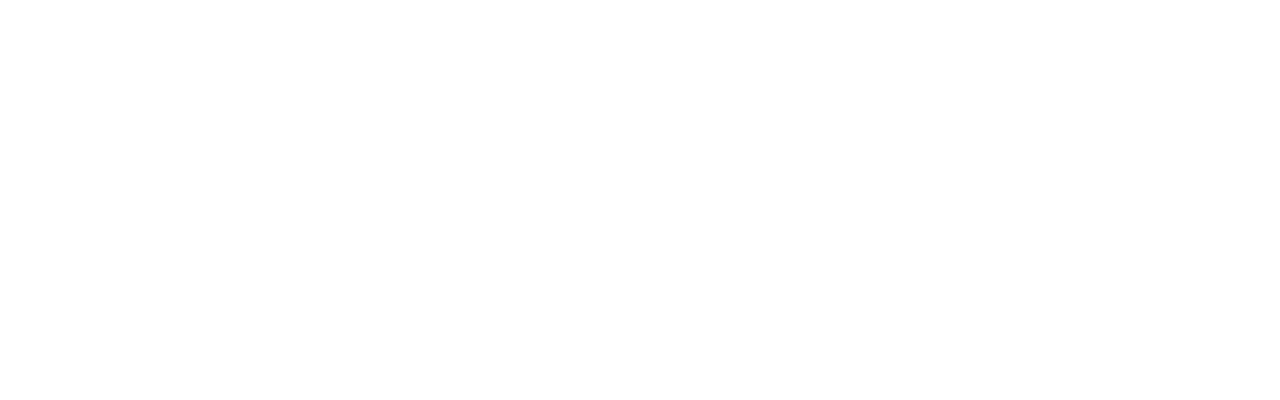
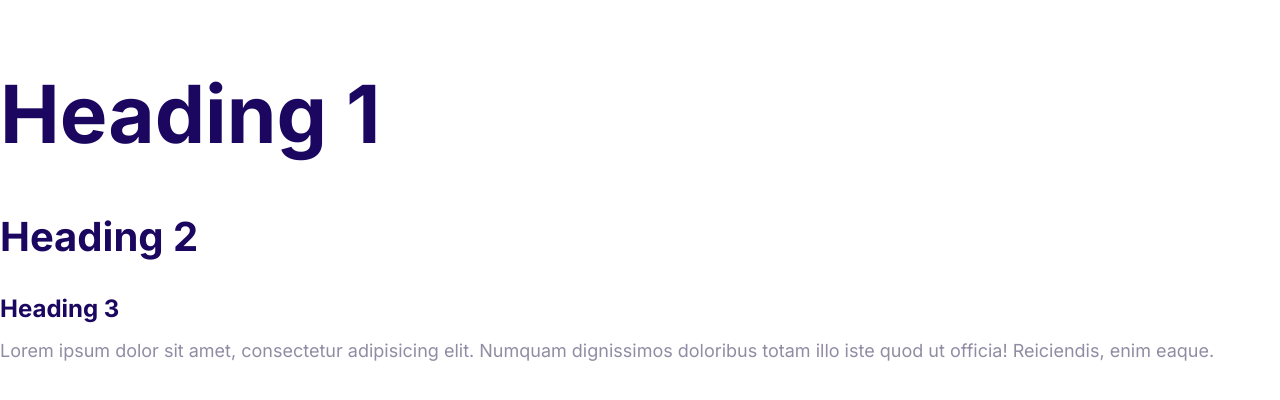
Before and after one commit to onanuviie/mosh-exercise, a plain HTML site: page index.html in a window 1280 px wide. Drawn offline with Linux system fonts and the light colour scheme.

Commit message:
Define the styles for the fonts.

```diff
--- a/css/styles.css
+++ b/css/styles.css
@@ -5,3 +5,55 @@
      --color-headings: #1b0760;
      --color-body:  #918ca4;
 }
+
+html{
+/*62.5% of 16px = 10px*/
+    font-size: 62.5%;
+}
+
+body{
+    font-family: Inter, Arial, Arial, Helvetica, sans-serif;
+    font-size: 2.4rem;
+    line-height: 1.5;
+    color: var(--color-body)
+}
+
+h1, h2, h3{
+    color: var(--color-headings);
+    margin-bottom: 1rem;
+}
+
+h1{
+/*7rem = 70px*/
+   font-size: 7rem;
+}
+
+h2{
+    font-size: 4rem;
+}
+
+h3{
+    font-size: 3rem;
+}
+
+p{
+    margin-top: 0;
+}
+
+@media screen and (min-width: 1024px) {
+    body{
+        font-size: 1.8rem;
+    }
+
+    h1{
+        font-size: 8rem;
+    }
+
+    h2{
+        font-size: 4rem;
+    }
+
+    h3{
+        font-size: 2.4rem;
+    }
+}
--- a/index.html
+++ b/index.html
@@ -5,8 +5,23 @@
     <meta http-equiv="X-UA-Compatible" content="IE=edge" />
     <meta name="viewport" content="width=device-width, initial-scale=1.0" />
     <title>Document</title>
+    <link rel="preconnect" href="https://fonts.googleapis.com" />
+    <link rel="preconnect" href="https://fonts.gstatic.com" crossorigin />
+    <link
+      href="https://fonts.googleapis.com/css2?family=Inter:wght@400;700&display=swap"
+      rel="stylesheet"
+    />
     <link rel="stylesheet" href="css/normalize.css" />
     <link rel="stylesheet" href="css/styles.css" />
   </head>
-  <body></body>
+  <body>
+    <h1>Heading 1</h1>
+    <h2>Heading 2</h2>
+    <h3>Heading 3</h3>
+    <p>
+      Lorem ipsum dolor sit amet, consectetur adipisicing elit. Numquam
+      dignissimos doloribus totam illo iste quod ut officia! Reiciendis, enim
+      eaque.
+    </p>
+  </body>
 </html>
```
